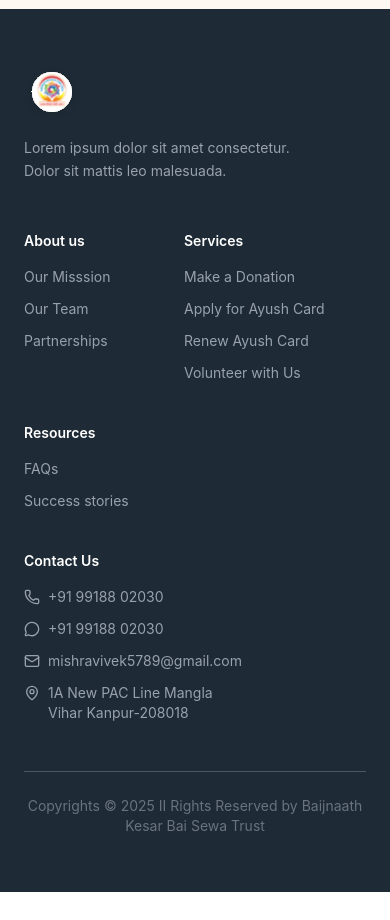
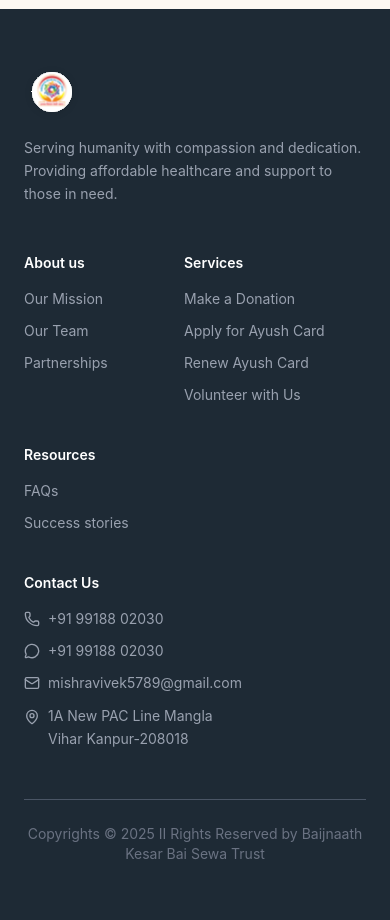
Before and after one commit to suhtechpvtltdbuisness-collab/Ayushcard_frontend, a React (Vite) app: page /associated-hospitals in a window 390 px wide. Shown: the part 3260-4180 px from the top of the page. Before the commit the page ends 4152 px from the top, so only its background shows below. Built offline with nearby package versions, Linux system fonts and the light colour scheme; no server answers.

Commit message:
Landing page navigattion fix

```diff
--- a/src/App.jsx
+++ b/src/App.jsx
@@ -3,6 +3,7 @@ import { BrowserRouter as Router, Routes, Route } from "react-router-dom";
 
 import Navbar from "./components/layout/Navbar";
 import Footer from "./components/layout/Footer";
+import ScrollToTop from "./components/layout/ScrollToTop";
 
 // Auth
 import Login from "./pages/auth/Login";
@@ -83,6 +84,7 @@ import CreateSalary from "./pages/admin/hr/salary/CreateSalary";
 function App() {
   return (
     <Router>
+      <ScrollToTop />
       <Routes>
         {/* Auth routes */}
         <Route path="/login" element={<Login />} />
--- a/src/components/layout/Footer.jsx
+++ b/src/components/layout/Footer.jsx
@@ -1,89 +1,193 @@
-import React from 'react';
-import { Phone, MessageCircle, Mail, MapPin } from 'lucide-react';
+import React, { useState } from "react";
+import { Phone, MessageCircle, Mail, MapPin } from "lucide-react";
+import { Link, useNavigate } from "react-router-dom";
+import DonationFormModal from "../sections/home/DonationFormModal";
 
 const Footer = () => {
+  const [isDonationModalOpen, setIsDonationModalOpen] = useState(false);
+  const navigate = useNavigate();
+
   return (
     <footer style={{ backgroundColor: "#1e2a35" }} className="text-gray-400">
       <div className="max-w-7xl mx-auto px-6 py-14">
         <div className="flex flex-col md:flex-row gap-12 md:gap-8">
-
           {/* Logo + Description */}
           <div className="md:w-64 shrink-0">
-            <img
-              src="/logo_whitebg.svg"
-              alt="BKBS Trust"
-              className="w-14 h-14 rounded-full object-contain mb-4"
-            />
+            <Link to="/">
+              <img
+                src="/logo_whitebg.svg"
+                alt="BKBS Trust"
+                className="w-14 h-14 rounded-full object-contain mb-4 cursor-pointer"
+              />
+            </Link>
             <p className="text-gray-400 text-sm leading-relaxed">
-              Lorem ipsum dolor sit amet consectetur.<br />
-              Dolor sit mattis leo malesuada.
+              Serving humanity with compassion and dedication. Providing
+              affordable healthcare and support to those in need.
             </p>
           </div>
 
           {/* Links */}
           <div className="flex flex-1 flex-wrap gap-10">
-
             {/* About Us */}
             <div className="min-w-[120px]">
-              <h4 className="text-white font-semibold text-sm mb-4">About us</h4>
+              <h4 className="text-white font-semibold text-sm mb-4">
+                About us
+              </h4>
               <ul className="space-y-3 text-sm">
-                <li><a href="#" className="hover:text-orange-400 transition-colors">Our Misssion</a></li>
-                <li><a href="#" className="hover:text-orange-400 transition-colors">Our Team</a></li>
-                <li><a href="#" className="hover:text-orange-400 transition-colors">Partnerships</a></li>
+                <li>
+                  <Link
+                    to="/about"
+                    className="hover:text-orange-400 transition-colors"
+                  >
+                    Our Mission
+                  </Link>
+                </li>
+                <li>
+                  <Link
+                    to="/about#team-section"
+                    className="hover:text-orange-400 transition-colors"
+                  >
+                    Our Team
+                  </Link>
+                </li>
+                <li>
+                  <Link
+                    to="/associated-hospitals"
+                    className="hover:text-orange-400 transition-colors"
+                  >
+                    Partnerships
+                  </Link>
+                </li>
               </ul>
             </div>
 
             {/* Services */}
             <div className="min-w-[140px]">
-              <h4 className="text-white font-semibold text-sm mb-4">Services</h4>
+              <h4 className="text-white font-semibold text-sm mb-4">
+                Services
+              </h4>
               <ul className="space-y-3 text-sm">
-                <li><a href="#" className="hover:text-orange-400 transition-colors">Make a Donation</a></li>
-                <li><a href="#" className="hover:text-orange-400 transition-colors">Apply for Ayush Card</a></li>
-                <li><a href="#" className="hover:text-orange-400 transition-colors">Renew Ayush Card</a></li>
-                <li><a href="#" className="hover:text-orange-400 transition-colors">Volunteer with Us</a></li>
+                <li>
+                  <button
+                    onClick={() => setIsDonationModalOpen(true)}
+                    className="hover:text-orange-400 transition-colors text-left"
+                  >
+                    Make a Donation
+                  </button>
+                </li>
+                <li>
+                  <Link
+                    to="/ayush-card"
+                    className="hover:text-orange-400 transition-colors"
+                  >
+                    Apply for Ayush Card
+                  </Link>
+                </li>
+                <li>
+                  <button
+                    onClick={() => navigate("/ayush-card")}
+                    className="hover:text-orange-400 transition-colors text-left"
+                  >
+                    Renew Ayush Card
+                  </button>
+                </li>
+                <li>
+                  <Link
+                    to="/contact"
+                    className="hover:text-orange-400 transition-colors"
+                  >
+                    Volunteer with Us
+                  </Link>
+                </li>
               </ul>
             </div>
 
             {/* Resources */}
             <div className="min-w-[120px]">
-              <h4 className="text-white font-semibold text-sm mb-4">Resources</h4>
+              <h4 className="text-white font-semibold text-sm mb-4">
+                Resources
+              </h4>
               <ul className="space-y-3 text-sm">
-                <li><a href="#" className="hover:text-orange-400 transition-colors">FAQs</a></li>
-                <li><a href="#" className="hover:text-orange-400 transition-colors">Success stories</a></li>
+                <li>
+                  <Link
+                    to="/#faq-section"
+                    className="hover:text-orange-400 transition-colors"
+                  >
+                    FAQs
+                  </Link>
+                </li>
+                <li>
+                  <a
+                    href="#"
+                    className="hover:text-orange-400 transition-colors"
+                  >
+                    Success stories
+                  </a>
+                </li>
               </ul>
             </div>
 
             {/* Contact Us */}
             <div className="min-w-[200px]">
-              <h4 className="text-white font-semibold text-sm mb-4">Contact Us</h4>
+              <h4 className="text-white font-semibold text-sm mb-4">
+                Contact Us
+              </h4>
               <ul className="space-y-3 text-sm">
                 <li className="flex items-center gap-2">
                   <Phone className="w-4 h-4 text-gray-400 shrink-0" />
-                  <a href="tel:+919918802030" className="hover:text-orange-400 transition-colors">+91 99188 02030</a>
+                  <a
+                    href="tel:+919918802030"
+                    className="hover:text-orange-400 transition-colors"
+                  >
+                    +91 99188 02030
+                  </a>
                 </li>
                 <li className="flex items-center gap-2">
                   <MessageCircle className="w-4 h-4 text-gray-400 shrink-0" />
-                  <a href="https://wa.me/919918802030" className="hover:text-orange-400 transition-colors">+91 99188 02030</a>
+                  <a
+                    href="https://wa.me/919918802030"
+                    className="hover:text-orange-400 transition-colors"
+                  >
+                    +91 99188 02030
+                  </a>
                 </li>
                 <li className="flex items-center gap-2">
                   <Mail className="w-4 h-4 text-gray-400 shrink-0" />
-                  <a href="mailto:mishravivek5789@gmail.com" className="hover:text-orange-400 transition-colors">mishravivek5789@gmail.com</a>
+                  <a
+                    href="mailto:mishravivek5789@gmail.com"
+                    className="hover:text-orange-400 transition-colors"
+                  >
+                    mishravivek5789@gmail.com
+                  </a>
                 </li>
                 <li className="flex items-start gap-2">
-                  <MapPin className="w-4 h-4 text-gray-400 shrink-0 mt-0.5" />
-                  <span>1A New PAC Line Mangla<br />Vihar Kanpur-208018</span>
+                  <MapPin className="w-4 h-4 text-gray-400 shrink-0 mt-1" />
+                  <a
+                    href="https://maps.app.goo.gl/DutMSCjRNbtq8V8Q8"
+                    target="_blank"
+                    rel="noopener noreferrer"
+                    className="hover:text-orange-400 transition-colors leading-relaxed"
+                  >
+                    1A New PAC Line Mangla
+                    <br />
+                    Vihar Kanpur-208018
+                  </a>
                 </li>
               </ul>
             </div>
-
           </div>
         </div>
 
         {/* Divider */}
         <div className="border-t border-gray-600 mt-12 pt-6 text-center text-sm text-gray-500">
-          Copyrights © 2025 II Rights Reserved by  Baijnaath Kesar Bai Sewa Trust
+          Copyrights © 2025 II Rights Reserved by Baijnaath Kesar Bai Sewa Trust
         </div>
       </div>
+
+      <DonationFormModal
+        isOpen={isDonationModalOpen}
+        onClose={() => setIsDonationModalOpen(false)}
+      />
     </footer>
   );
 };
--- /dev/null
+++ b/src/components/layout/ScrollToTop.jsx
@@ -0,0 +1,22 @@
+import { useEffect } from "react";
+import { useLocation } from "react-router-dom";
+
+const ScrollToTop = () => {
+  const { pathname } = useLocation();
+
+  useEffect(() => {
+    if (location.hash) {
+      const id = location.hash.replace("#", "");
+      const element = document.getElementById(id);
+      if (element) {
+        element.scrollIntoView({ behavior: "smooth" });
+        return;
+      }
+    }
+    window.scrollTo(0, 0);
+  }, [pathname, location.hash]);
+
+  return null;
+};
+
+export default ScrollToTop;
--- a/src/components/pages/about-dedi/TeamSection.jsx
+++ b/src/components/pages/about-dedi/TeamSection.jsx
@@ -1,4 +1,4 @@
-import React from 'react';
+import React from "react";
 
 const teamMembers = [
   {
@@ -29,9 +29,8 @@ const teamMembers = [
 
 const TeamSection = () => {
   return (
-    <section className="py-16 md:py-24 px-6 bg-[#f0f0f0]">
+    <section id="team-section" className="py-16 md:py-24 px-6 bg-[#f0f0f0]">
       <div className="max-w-5xl mx-auto">
-
         {/* Badge */}
         <div className="flex justify-center mb-5">
           <span className="px-4 py-1.5 border border-[#F68E5F] text-[#F68E5F] rounded-full text-sm font-medium">
@@ -46,12 +45,12 @@ const TeamSection = () => {
 
         {/* Subtitle */}
         <p className="text-gray-500 text-center text-sm md:text-base leading-relaxed max-w-sm mx-auto mb-12 md:mb-16">
-          A dedicated team of experts using tech and smart strategy to simplify shipping for all
+          A dedicated team of experts using tech and smart strategy to simplify
+          shipping for all
         </p>
 
         {/* Team Cards */}
         <div className="flex flex-col sm:flex-row items-center sm:items-end justify-center gap-8">
-
           {teamMembers.map((member) => (
             <div
               key={member.id}
@@ -88,9 +87,7 @@ const TeamSection = () => {
               </div>
             </div>
           ))}
-
         </div>
-
       </div>
     </section>
   );
--- a/src/components/sections/home/Faqs.jsx
+++ b/src/components/sections/home/Faqs.jsx
@@ -67,6 +67,7 @@ const Faqs = () => {
 
   return (
     <section
+      id="faq-section"
       style={{ backgroundColor: "#fdf8f2" }}
       className="py-16 md:py-24 px-6"
     >
```
Also changed, not shown: src/components/pages/about-dedi/AboutHero.jsx (+6 -9 lines), src/components/pages/about-dedi/Members.jsx (+16 -16 lines), src/components/pages/about-dedi/contact/ContactUs.jsx (+43 -13 lines).
